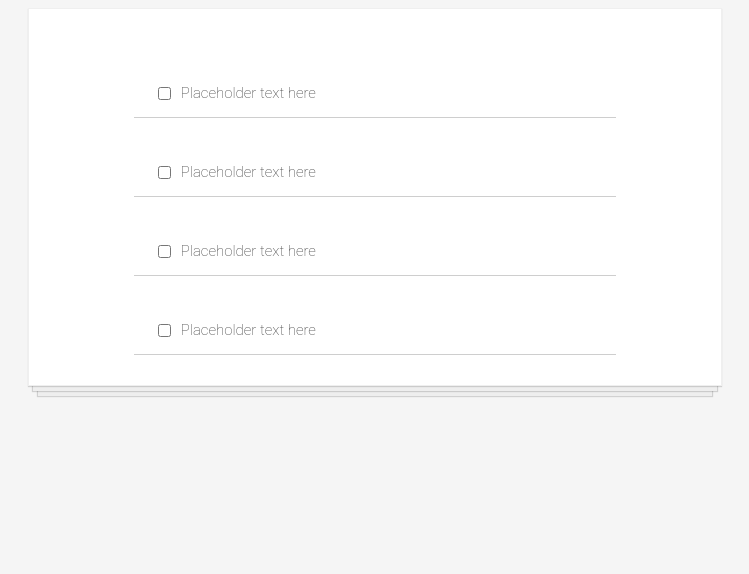
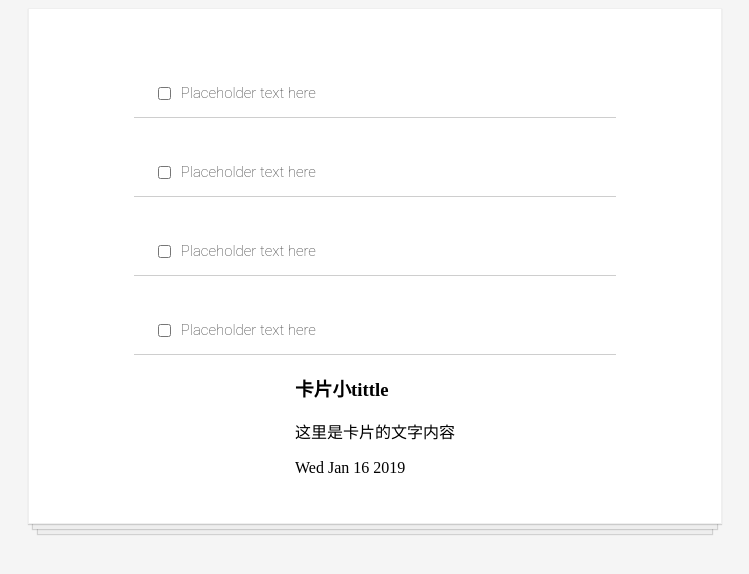
Before and after one commit to songguoguo927/haoqimaor, a React (Create React App) app: page / in a window 1280 px wide. Shown: the top 574 px of the page, without its empty margins (265-1014 px from the left). Built offline with nearby package versions, Linux system fonts and the light colour scheme.

Commit message:
突发想到完善我的moodcard

```diff
--- a/src/App.js
+++ b/src/App.js
@@ -1,5 +1,6 @@
 import React from "react"
 import TodoItem from "./TodoItem"
+import MoodCard from "./MoodCard"
 
 function App() {
     return (
@@ -8,6 +9,7 @@ function App() {
             <TodoItem />
             <TodoItem />
             <TodoItem />
+            <MoodCard />
         </div>
     )
 }
--- /dev/null
+++ b/src/CardTitle.js
@@ -0,0 +1,10 @@
+import React from 'react'
+
+
+function CardTitle(){
+    return (
+
+            <h3>卡片小tittle</h3>
+    )
+}
+export default CardTitle
--- /dev/null
+++ b/src/Content.js
@@ -0,0 +1,9 @@
+import React from 'react'
+function Content(){
+    return (
+        <span class="moodCard-content">
+            <p>这里是卡片的文字内容</p>
+        </span>
+    )
+}
+export default Content
--- /dev/null
+++ b/src/MoodCard.js
@@ -0,0 +1,18 @@
+import React from 'react'
+
+import CardTitle from './CardTitle'
+import Content from './Content'
+import Tag from './Tag'
+
+function MoodCard(){
+
+  return (
+     <div>
+        <CardTitle/>
+        <Content />
+        <Tag />
+   </div>
+ )
+}
+
+export default MoodCard
--- /dev/null
+++ b/src/Tag.js
@@ -0,0 +1,12 @@
+import React from 'react'
+
+const date = new Date()
+function Tag(){
+    return (
+         <div>
+             <p>{date.toDateString()}</p>
+         </div>
+
+    )
+}
+export default Tag
```
